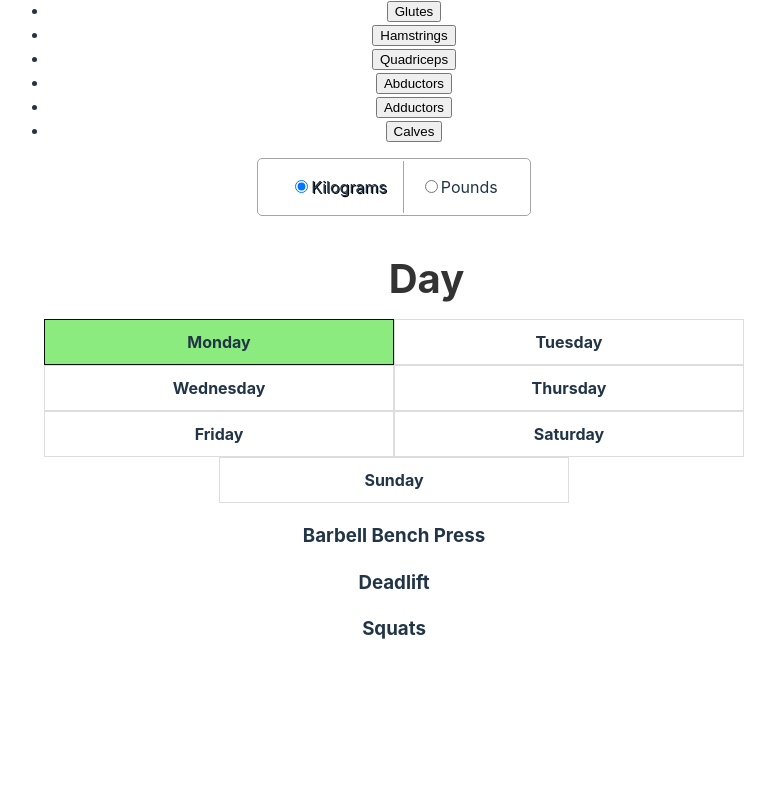
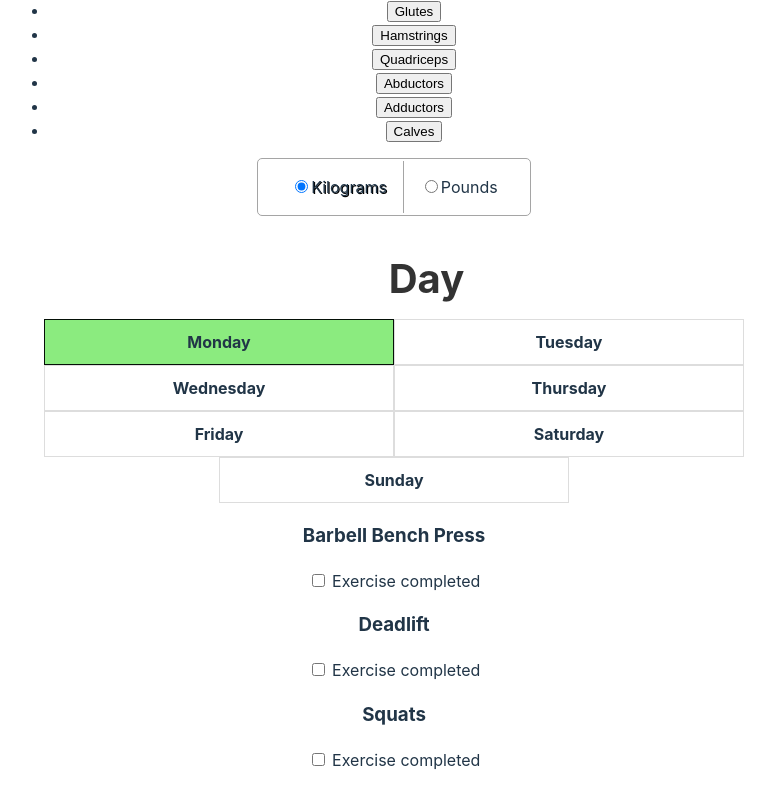
Before and after one commit to simon-s-99/workout-planner, a React (Vite) app: page / in a window 1280 px wide. Shown: the part 415-1219 px from the top of the page, without its empty margins (246-1021 px from the left). Before the commit the page ends 1109 px from the top, so only its background shows below. Built offline with nearby package versions, Linux system fonts and the light colour scheme.

Commit message:
Added checkbox for exercise completed

```diff
--- a/src/components/SetRepsWeight.tsx
+++ b/src/components/SetRepsWeight.tsx
@@ -1,5 +1,3 @@
-// add checkbox if exercise is completed in a new component
-
 import React, { useState } from "react";
 import initialExerciseData from "../components/exerciseData.json";
 
@@ -14,6 +12,7 @@ interface ExerciseSet {
 interface Exercise {
   name: string;
   sets: ExerciseSet[];
+  completed: boolean;
 }
 
 // Props expected by the ExerciseDetail component, including functions for modifying exercise data.
@@ -27,8 +26,15 @@ interface ExerciseDetailProps {
     reps: number,
     weight: number
   ) => void;
-  toggleSetCompleted: (exerciseName: string, setId: string) => void; // Function to toggle completion status of a set.
+  toggleSetCompleted: (exerciseName: string, setId: string) => void;
   toggleAllSetsCompleted: (exerciseName: string) => void;
+}
+
+// Gives each set a unique id
+function generateSetId(exerciseName: string, setNumber: number, index = 0) {
+  const cleanName = exerciseName.replace(/\s+/g, "");
+  const timestamp = Date.now() + index;
+  return `${cleanName}-set-${setNumber}-${timestamp}`;
 }
 
 // Component for displaying and editing details of an exercise.
@@ -61,43 +67,18 @@ const ExerciseDetail: React.FC<ExerciseDetailProps> = ({
   return (
     <div>
       <button onClick={() => onAddSet(exercise.name)}>Add Set</button>
-      <button
-        onClick={() => toggleAllSetsCompleted(exercise.name)}
-        //Style with svg for "toggle all sets"
-        style={{
-          fontSize: "24px",
-          border: "none",
-          background: "none",
-          cursor: "pointer",
-        }}
-      >
-        <svg
-          xmlns="http://www.w3.org/2000/svg"
-          width="20"
-          height="20"
-          viewBox="0 0 24 24"
-          fill="none"
-          stroke="currentColor"
-          strokeWidth="2"
-          strokeLinecap="round"
-          strokeLinejoin="round"
-          className="feather feather-check"
-        >
-          <polyline points="20 6 9 17 4 12"></polyline>
-        </svg>
-      </button>
+      <button onClick={() => toggleAllSetsCompleted(exercise.name)}>✔</button>
 
       {exercise.sets.map((set) => (
         <div key={set.id}>
           <span>Set {set.setNumber}: </span>
           {renderEditableField(set, "weight")} kgs/lbs
-          {renderEditableField(set, "reps")} reps,
+          {renderEditableField(set, "reps")} reps
           <input
             type="checkbox"
             checked={set.completed}
             onChange={() => toggleSetCompleted(exercise.name, set.id)}
           />{" "}
-          Completed
           <button onClick={() => onRemoveSet(exercise.name, set.id)}>
             Remove Set
           </button>
@@ -115,26 +96,44 @@ const SetRepsWeight: React.FC = () => {
       ...exercise,
       sets: exercise.sets.map((set, index) => ({
         ...set,
-        id: `${exercise.name.replace(/\s+/g, "")}-set-${set.setNumber}-${
-          Date.now() + index
-        }`,
+        id: generateSetId(exercise.name, set.setNumber, index),
         completed: false,
       })),
+      completed: false,
     }))
   );
+
+  //Mark an exercise as completed
+  const toggleExerciseCompleted = (exerciseName: string) => {
+    setExercises((currentExercises) =>
+      currentExercises.map((exercise) => {
+        if (exercise.name === exerciseName) {
+          const newCompletedStatus = !exercise.completed;
+          return {
+            ...exercise,
+            sets: exercise.sets.map((set) => ({
+              ...set,
+              completed: newCompletedStatus,
+            })),
+            completed: newCompletedStatus,
+          };
+        }
+        return exercise;
+      })
+    );
+  };
 
   // Function to add a new set to an exercise.
   const addSet = (exerciseName: string) => {
     setExercises((currentExercises) =>
       currentExercises.map((exercise) => {
         if (exercise.name === exerciseName) {
+          const newSetNumber = exercise.sets.length + 1;
           const newSet = {
-            id: `${exerciseName.replace(/\s+/g, "")}-set-${
-              exercise.sets.length + 1
-            }-${Date.now()}`,
-            setNumber: exercise.sets.length + 1,
-            reps: 0,
-            weight: 0,
+            id: generateSetId(exerciseName, newSetNumber),
+            setNumber: newSetNumber,
+            reps: 8, //current default value
+            weight: 20, // current default value
             completed: false,
           };
           return { ...exercise, sets: [...exercise.sets, newSet] };
@@ -143,15 +142,23 @@ const SetRepsWeight: React.FC = () => {
       })
     );
   };
-
   // Function to remove a set from an exercise.
-  const removeSet = (exerciseName: string, setId: string) => {
+  const removeSet = (exerciseName: string, setId: string): void => {
     setExercises((currentExercises) =>
       currentExercises.map((exercise) => {
         if (exercise.name === exerciseName) {
+          // Remove the set by its id
+          const filteredSets = exercise.sets.filter((set) => set.id !== setId);
+
+          //Renumber the sets to maintain sequential setNumbers after a removal
+          const renumberedSets = filteredSets.map((set, index) => ({
+            ...set,
+            setNumber: index + 1,
+          }));
+
           return {
             ...exercise,
-            sets: exercise.sets.filter((set) => set.id !== setId),
+            sets: renumberedSets,
           };
         }
         return exercise;
@@ -236,6 +243,12 @@ const SetRepsWeight: React.FC = () => {
           >
             {exercise.name}
           </h3>
+          <input
+            type="checkbox"
+            checked={exercise.completed}
+            onChange={() => toggleExerciseCompleted(exercise.name)}
+          />{" "}
+          Exercise completed
           {selectedExercise === exercise.name && (
             <ExerciseDetail
               exercise={exercise}
```
